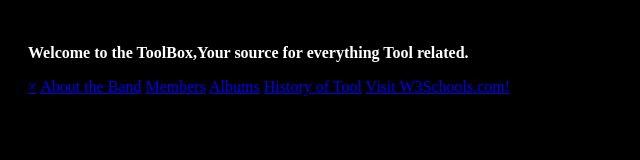
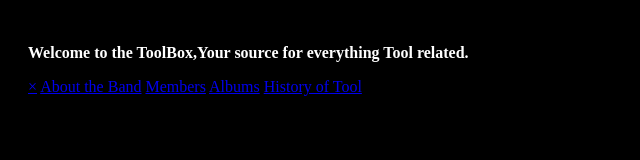
Before and after one commit to ashisharchna/toolbaseproject, a plain HTML site: page Toolboxindex.html in a window 1280 px wide. Shown: the whole page, without its empty margins (0-640 px from the left). Drawn offline with Linux system fonts and the light colour scheme.

Commit message:
Update Toolboxindex.html

```diff
--- a/Toolboxindex.html
+++ b/Toolboxindex.html
@@ -11,7 +11,6 @@
   <a href="members.html">Members</a>
   <a href="albums.html">Albums</a>
   <a href="historyoftool.html">History of Tool</a>
-  <a href="https://www.w3schools.com">Visit W3Schools.com!</a>
 </div>
 
 
```
